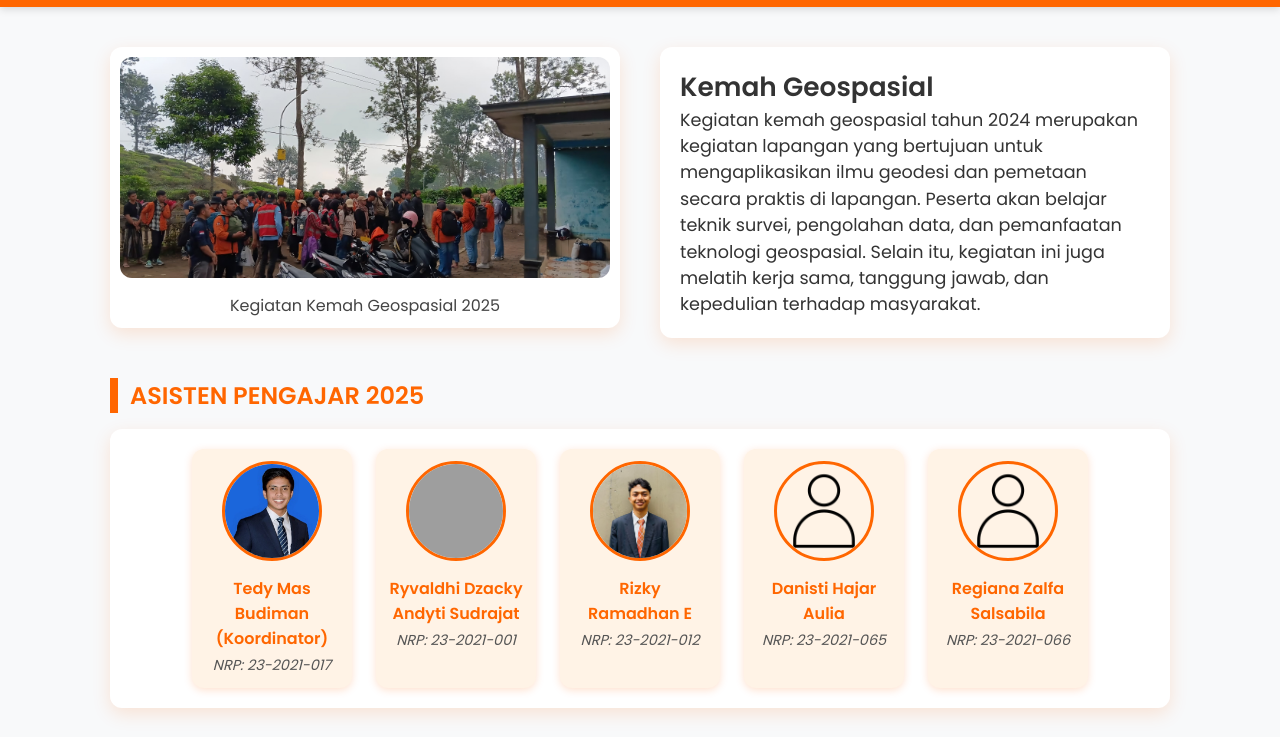
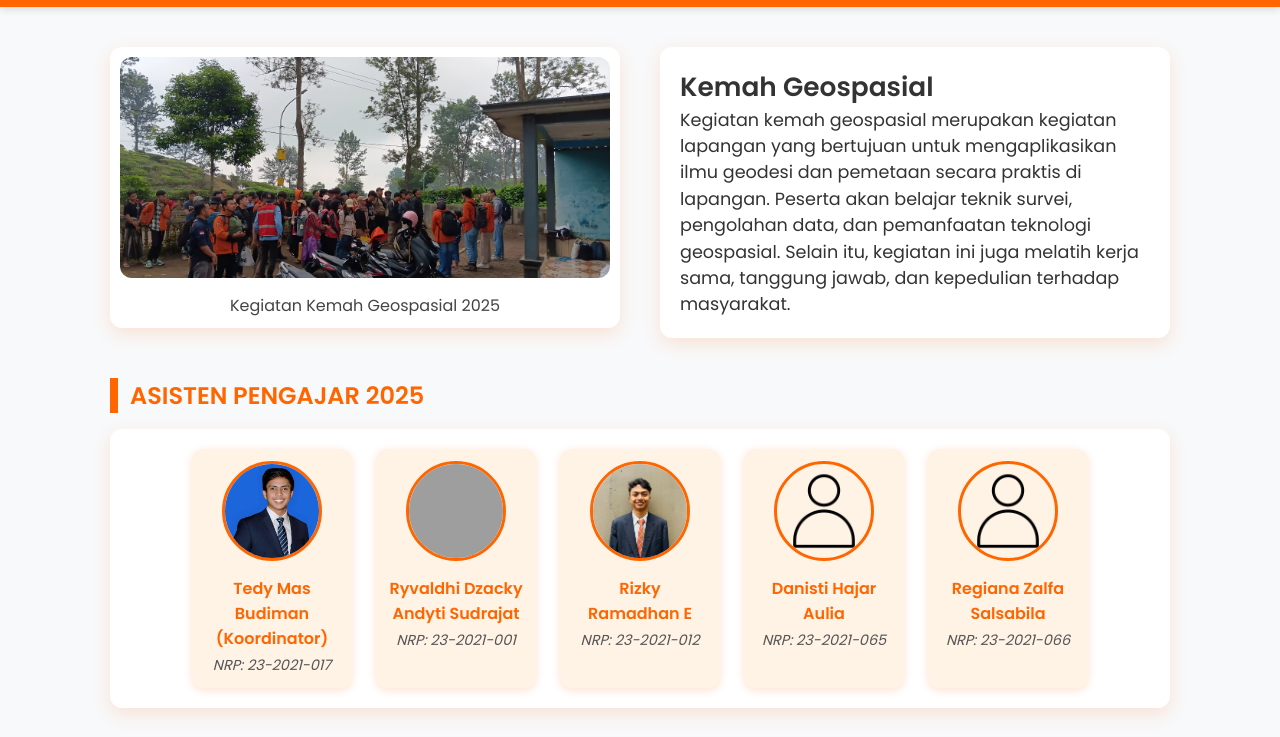
Before and after one commit to JQY001/Lab-Surta, a plain HTML site: page kemah-geospasial.html in a window 1280 px wide. Shown: the part 63-800 px from the top of the page. Drawn offline with Linux system fonts and the light colour scheme; grey boxes are pictures that could not be loaded.

Commit message:
kemah-geospasial.html

```diff
--- a/kemah-geospasial.html
+++ b/kemah-geospasial.html
@@ -428,7 +428,7 @@
         <div class="right-side">
           <h2>Kemah Geospasial</h2>
           <p>
-            Kegiatan kemah geospasial tahun 2024 merupakan kegiatan lapangan yang bertujuan untuk mengaplikasikan ilmu geodesi dan pemetaan secara praktis di lapangan. Peserta akan belajar teknik survei, pengolahan data, dan pemanfaatan teknologi geospasial. Selain itu, kegiatan ini juga melatih kerja sama, tanggung jawab, dan kepedulian terhadap masyarakat.
+            Kegiatan kemah geospasial merupakan kegiatan lapangan yang bertujuan untuk mengaplikasikan ilmu geodesi dan pemetaan secara praktis di lapangan. Peserta akan belajar teknik survei, pengolahan data, dan pemanfaatan teknologi geospasial. Selain itu, kegiatan ini juga melatih kerja sama, tanggung jawab, dan kepedulian terhadap masyarakat.
           </p>
         </div>
       </div>
```
